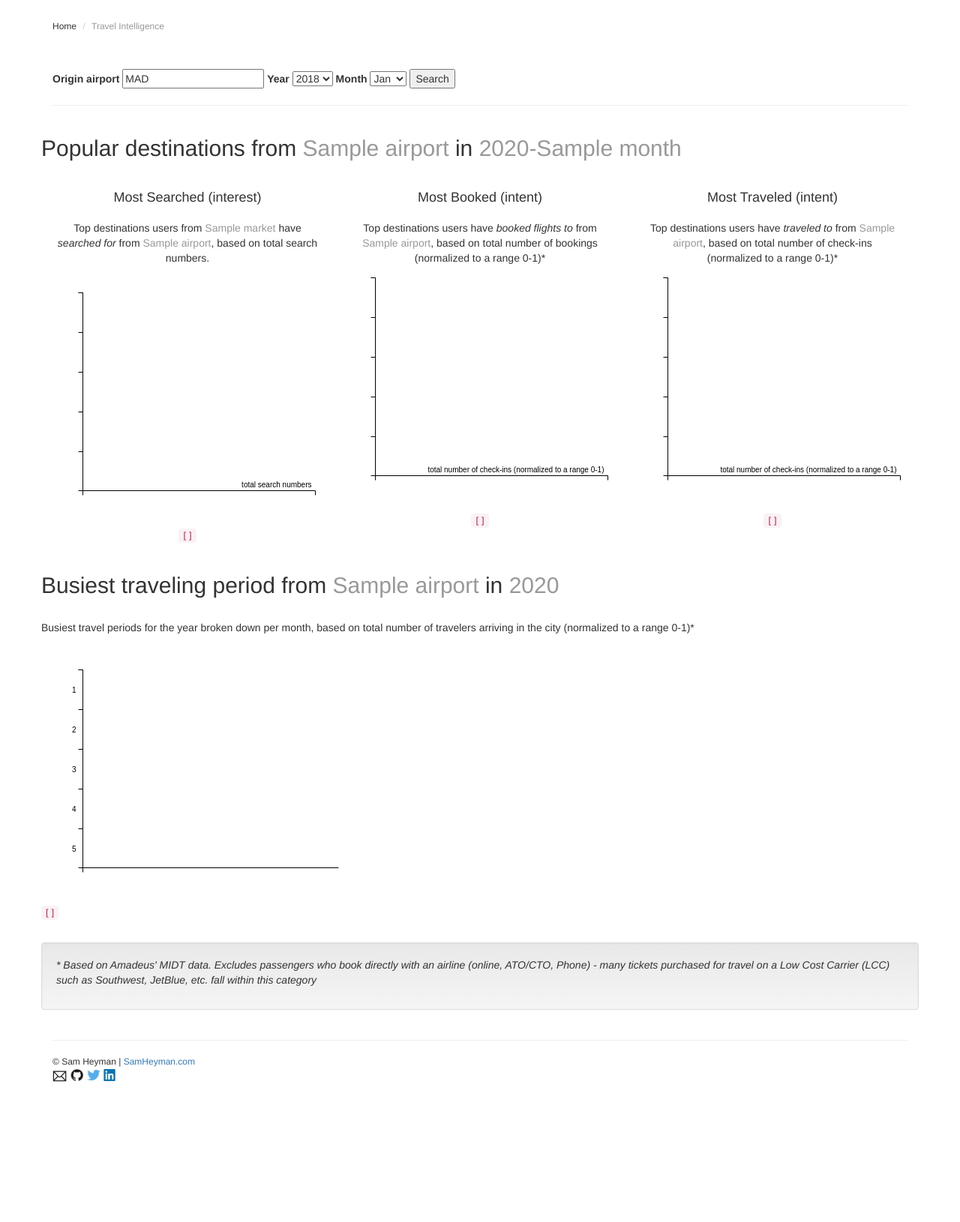
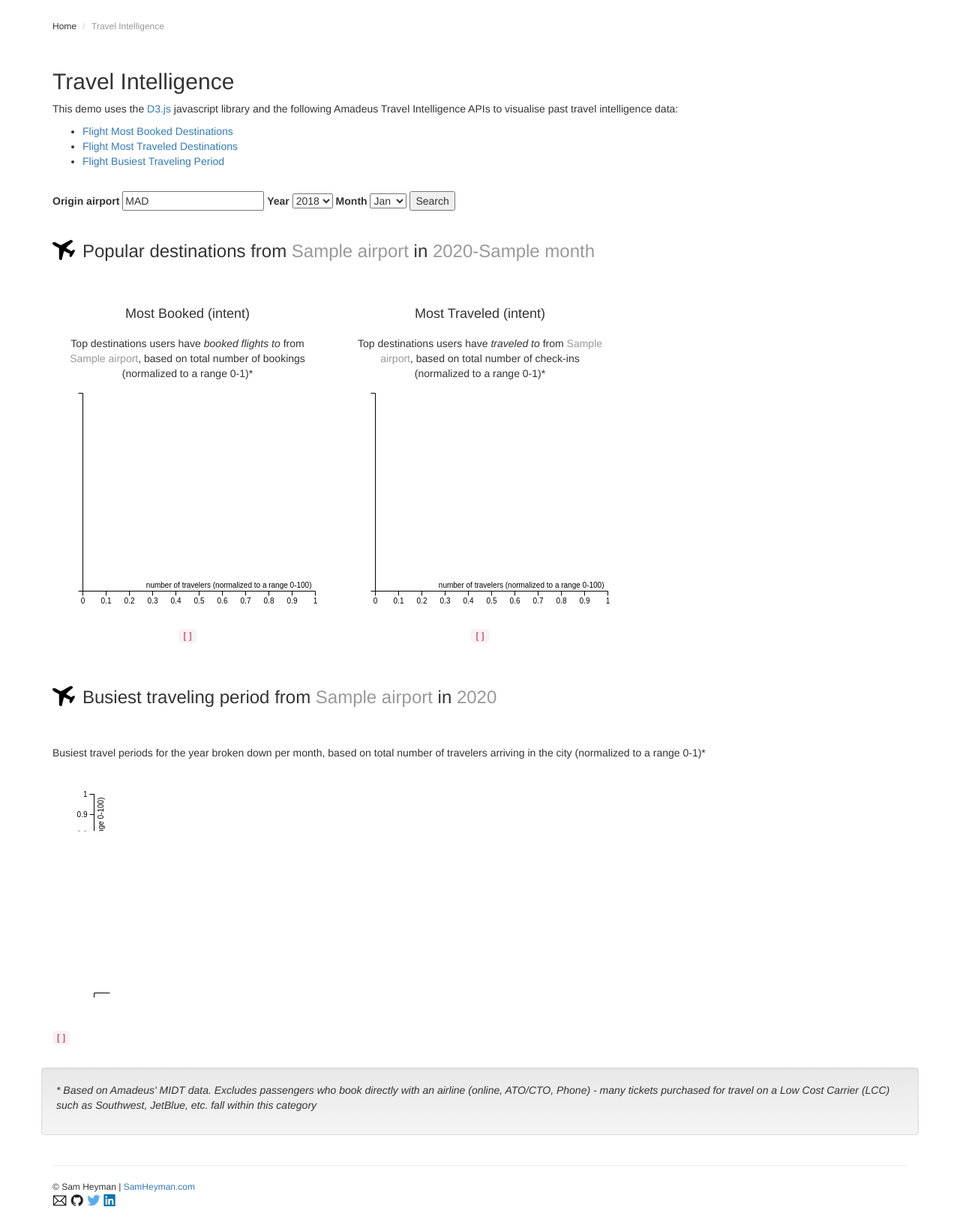
Before and after one commit to samheyman/travel-apis, a Django app: template flights/templates/flights/routes.html in a window 1280 px wide. Shown: the part 51-1681 px from the top of the page at 75% size. Before the commit the page ends 1494 px from the top, so only its background shows below. Run offline with Django 3.2, Linux system fonts and the light colour scheme; tables that the repository leaves empty hold one stand-in row (values such as "Sample post"); the template is opened without the code that fills it: values that come from a table or form of the project are taken from there, most other values are stand-ins (such as "Sample title", 1, 10 or a date in 2020); some libraries are stand-ins or nearby versions.

Commit message:
Fix broken Travel Intelligence page

```diff
--- a/flights/templates/flights/routes.html
+++ b/flights/templates/flights/routes.html
@@ -16,7 +16,30 @@
 {% endblock %}
 
 {% block main %}
+<h2>Travel Intelligence</h2>
 
+      <div class="row">
+        <div class="col-xs-12">
+            <p>This demo uses the <a href="https://d3js.org/" target="_blank">D3.js</a> javascript library and the following Amadeus Travel Intelligence APIs to visualise past travel intelligence data:
+                <ul>
+                  <li>
+                    <a href="https://developers.amadeus.com/self-service/category/air/api-doc/flight-most-booked-destinations/api-reference" target="_blank">Flight Most Booked Destinations
+     </a>
+                 </li>
+                 <li>
+                   <a href="https://developers.amadeus.com/self-service/category/air/api-doc/flight-most-traveled-destinations/api-reference" target="_blank">Flight Most Traveled Destinations
+                       </a>
+                 </li>
+                 <li>
+                     <a href="https://developers.amadeus.com/self-service/category/air/api-doc/flight-busiest-traveling-period/api-reference" target="_blank">Flight Busiest Traveling Period
+                         </a>
+                   </li>
+               </ul>
+
+     </p>
+        </div>
+      </div>
+      <br>
       <form>
         {% csrf_token %}
         <label for="{{ form.airport.id_airport }}">Origin airport </label>
@@ -27,7 +50,6 @@
         {{ form.month }}
         <button type="submit" class="" style="position:relative;top:0;">Search</button>
       </form>
-      <hr>
 
       {% if error_message %}
       <div class="alert alert-danger" style="margin-top:20px;">
@@ -37,15 +59,16 @@
       {% else %}
        <!-- Search form -->
        <div class="row">
-        <h2>Popular destinations from <span class="destinations-results">{{ airport }}</span> in <span class="destinations-results">{{ year }}-{{month}}</span></h2>
+         <div class="col-xs-12">
+          <h3>Popular destinations from <span class="destinations-results">{{ airport }}</span> in <span class="destinations-results">{{ year }}-{{month}}</span></h3>
 
-        <div class="col-md-4" style="text-align: center">
+        <!-- <div class="col-md-4" style="text-align: center">
             <h4>Most Searched (interest)</h4>
             <p>Top destinations users from <span class="destinations-results">{{ market }}</span> have <em>searched for</em> from <span class="destinations-results">{{ airport }}</span>, based on total search numbers.</p><br/>
             <div id="destinations_most_searched_chart"></div>
             <code>{{ most_searched_data.xs|safe }}</code>
-        </div>
-
+        </div> -->
+         </div>
         <div class="col-md-4" style="text-align: center">
             <h4>Most Booked (intent)</h4>
             <p>Top destinations users have <em>booked flights to</em> from <span class="destinations-results">{{ airport }}</span>, based on total number of bookings<br>(normalized to a range 0-1)*</p>
@@ -60,9 +83,9 @@
             <code>{{ most_travelled_data.xs|safe }}</code>
         </div>
       </div>
-
       <div class="row" style="margin-top:20px">
-        <h2>Busiest traveling period from <span class="destinations-results">{{ airport }}</span> in <span class="destinations-results">{{ year }}</span></h2>
+          <div class="col-md-12">
+        <h3>Busiest traveling period from <span class="destinations-results">{{ airport }}</span> in <span class="destinations-results">{{ year }}</span></h3>
         <br>
         <p>Busiest travel periods for the year broken down per month, based on total number of travelers arriving in the city (normalized to a range 0-1)*</p>
         <div class="col-md-12" style="text-align: center">
@@ -70,6 +93,7 @@
             <div id="busiest_period_chart"></div>
         </div>
         <code>{{ busiest_period_data.travelers|safe }}</code>
+      </div>
       </div>
 
       <div class="row">
@@ -83,8 +107,7 @@
         </div>
 
       <script type="text/javascript">
-         var most_searched_data_xs = {{ most_searched_data.xs|safe }};
-         var most_searched_data_values = {{ most_searched_data.searches|safe }};
+
          var most_travelled_data_xs = {{ most_travelled_data.xs|safe }};
          var most_travelled_data_values = {{ most_travelled_data.travels|safe }};
          var most_booked_data_xs = {{ most_booked_data.xs|safe }};
--- a/static/js/d3/destinations.js
+++ b/static/js/d3/destinations.js
@@ -1,36 +1,36 @@
 // fare search history
 // actual numbers
 // type=fare-search
-var chart1 = c3.generate({
-    bindto: '#destinations_most_searched_chart',
-    data: {
-      //x: 'x',
-      columns: [
-        ['number of searches', 0, 0, 0, 0, 0],
-      ],
+// var chart1 = c3.generate({
+//     bindto: '#destinations_most_searched_chart',
+//     data: {
+//       //x: 'x',
+//       columns: [
+//         ['number of searches', 0, 0, 0, 0, 0],
+//       ],
 
-      types: {
-        'number of searches': 'bar'
-      },
-      colors: {
-        'number of searches': '#005EB8',
-      }
-    },
-    axis: {
-      rotated: true,
-      y: {
-        show: true,
-        label: 'total search numbers'
-      },
-      x : {
-        type: 'category',
-        categories: ['', '', '', '', '']
-      }
-    },
-    legend: {
-      hide: true
-    }
-});
+//       types: {
+//         'number of searches': 'bar'
+//       },
+//       colors: {
+//         'number of searches': '#005EB8',
+//       }
+//     },
+//     axis: {
+//       rotated: true,
+//       y: {
+//         show: true,
+//         label: 'total search numbers'
+//       },
+//       x : {
+//         type: 'category',
+//         categories: ['', '', '', '', '']
+//       }
+//     },
+//     legend: {
+//       hide: true
+//     }
+// });
 
 // Most travelled destinations - has to be anonymised
 // Top destinations - flight scores
@@ -102,7 +102,7 @@ var chart3 = c3.generate({
   }
 });
 
-var chart4 = c3.generate({
+var chart4 = c4.generate({
   bindto: '#busiest_period_chart',
   data: {
     //x: 'x',
@@ -136,43 +136,43 @@ var chart4 = c3.generate({
 
 
 function load_charts() {
-  most_searched_data_xs.shift();
+  // most_searched_data_xs.shift();
   most_travelled_data_xs.shift();
   most_booked_data_xs.shift();
   busiest_period_months.shift();
 
-  chart1 = c3.generate({
-    bindto: '#destinations_most_searched_chart',
-    data: {
-      columns: [
-        most_searched_data_values,
-      ],
-      types: {
-        'number of searches': 'bar'
-      },
-      colors: {
-        'number of searches': '#005EB8',
-      }
+  // chart1 = c3.generate({
+  //   bindto: '#destinations_most_searched_chart',
+  //   data: {
+  //     columns: [
+  //       most_searched_data_values,
+  //     ],
+  //     types: {
+  //       'number of searches': 'bar'
+  //     },
+  //     colors: {
+  //       'number of searches': '#005EB8',
+  //     }
 
-        //most_searched_data_xs,
-      // ["x", "RAK", "OPO", "DXB", "UIO", "SDQ"],
-        //["number of searches", 498, 328, 282, 237, 185]
-    },
-    axis: {
-      rotated: true,
-      y: {
-        show: true,
-        label: 'total number of searches'
-      },
-      x : {
-          type: 'category',
-          categories: most_searched_data_xs
-      }
-    },
-    legend: {
-      hide: true
-    }
-  });
+  //       //most_searched_data_xs,
+  //     // ["x", "RAK", "OPO", "DXB", "UIO", "SDQ"],
+  //       //["number of searches", 498, 328, 282, 237, 185]
+  //   },
+  //   axis: {
+  //     rotated: true,
+  //     y: {
+  //       show: true,
+  //       label: 'total number of searches'
+  //     },
+  //     x : {
+  //         type: 'category',
+  //         categories: most_searched_data_xs
+  //     }
+  //   },
+  //   legend: {
+  //     hide: true
+  //   }
+  // });
 
   chart2 = c3.generate({
     bindto: '#destinations_most_travelled_chart',
```
Also changed, not shown: flights/views.py (+6 -6 lines).
